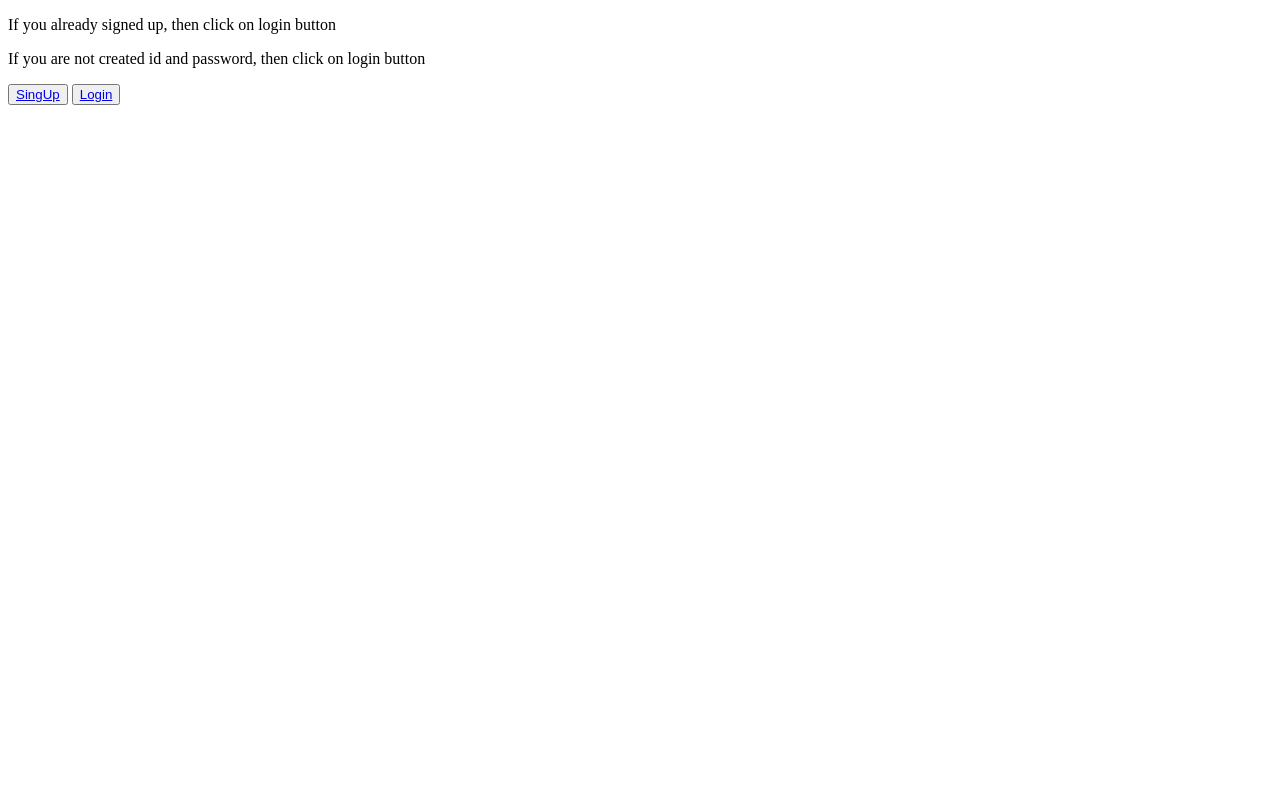
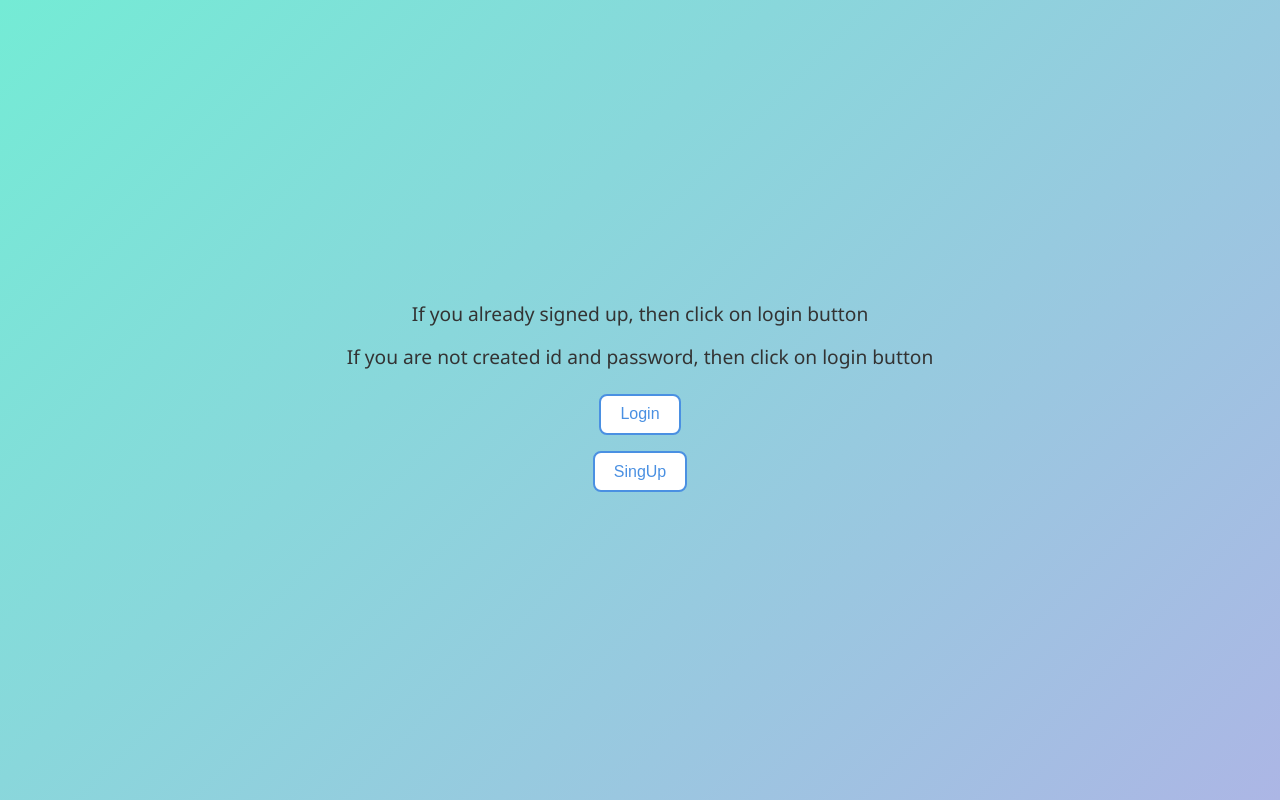
Before and after one commit to princepatel1001/loginpage1, a plain HTML site: page index.html in a window 1280 px wide. Drawn offline with Linux system fonts and the light colour scheme.

Commit message:
Update index.html

```diff
--- a/index.html
+++ b/index.html
@@ -4,11 +4,64 @@
     <meta charset="UTF-8">
     <meta name="viewport" content="width=device-width, initial-scale=1.0">
     <title>Document</title>
+    <style>
+* {
+    margin: 0;
+    padding: 0;
+    box-sizing: border-box;
+}
+
+
+body {
+    font-family: 'Segoe UI', Tahoma, Geneva, Verdana, sans-serif;
+    background: linear-gradient(135deg, #74ebd5, #acb6e5);
+    height: 100vh;
+    display: flex;
+    flex-direction: column;
+    justify-content: center;
+    align-items: center;
+    color: #333;
+    text-align: center;
+    padding: 20px;
+}
+
+p {
+    font-size: 1.2rem;
+    margin-bottom: 1rem;
+}
+
+
+button {
+    background-color: #fff;
+    border: 2px solid #4a90e2;
+    color: #4a90e2;
+    font-size: 1rem;
+    padding: 0.6em 1.2em;
+    margin: 0.5em;
+    border-radius: 8px;
+    cursor: pointer;
+    transition: all 0.3s ease;
+}
+
+button:hover {
+    background-color: #4a90e2;
+    color: white;
+}
+
+button a {
+    text-decoration: none;
+    color: inherit;
+    display: block;
+    width: 100%;
+    height: 100%;
+}
+</style>
 </head>
 <body>
     <p>If you already signed up, then click on login button</p>
     <p>If you are not created id and password, then click on login button</p>
-   <button><a href="singup.html">SingUp </a></button>
+
    <button><a href="login.html">Login</a></button>
+    <button><a href="singup.html">SingUp </a></button>
 </body>
 </html>
```
